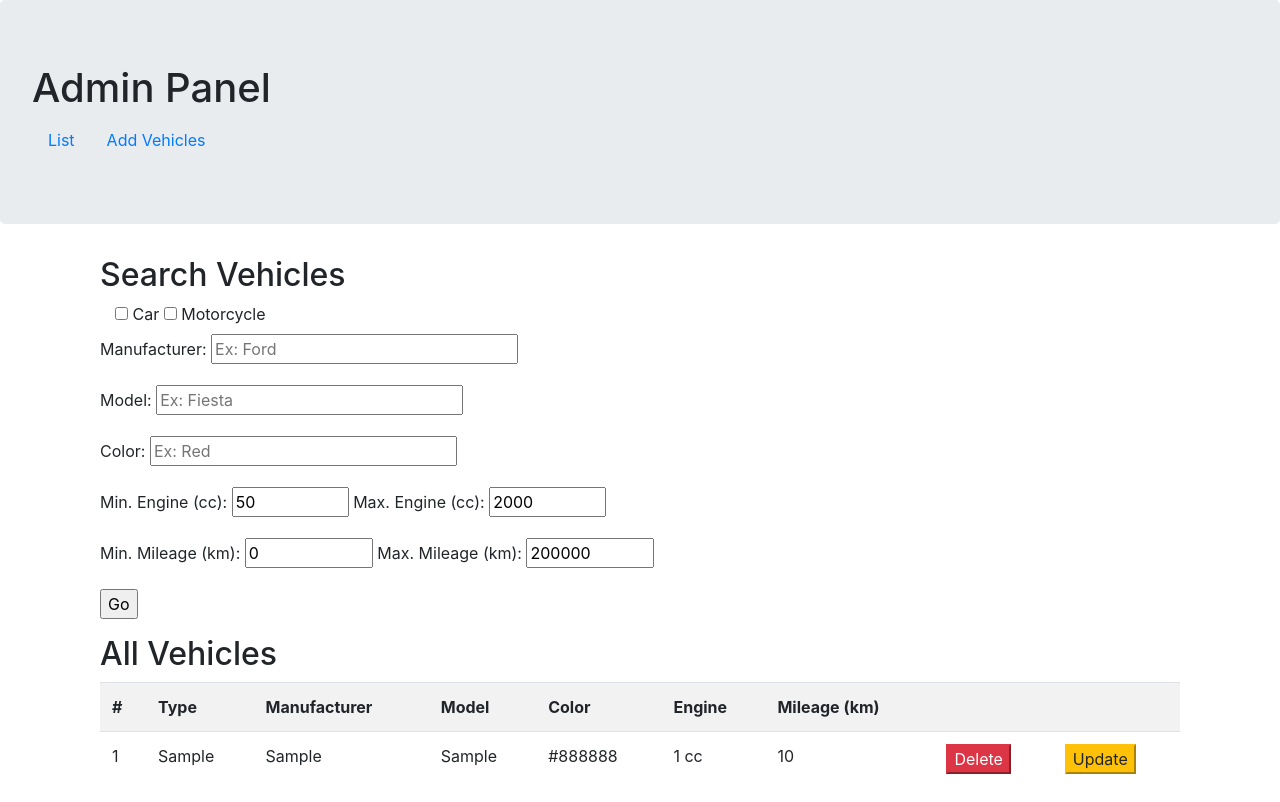
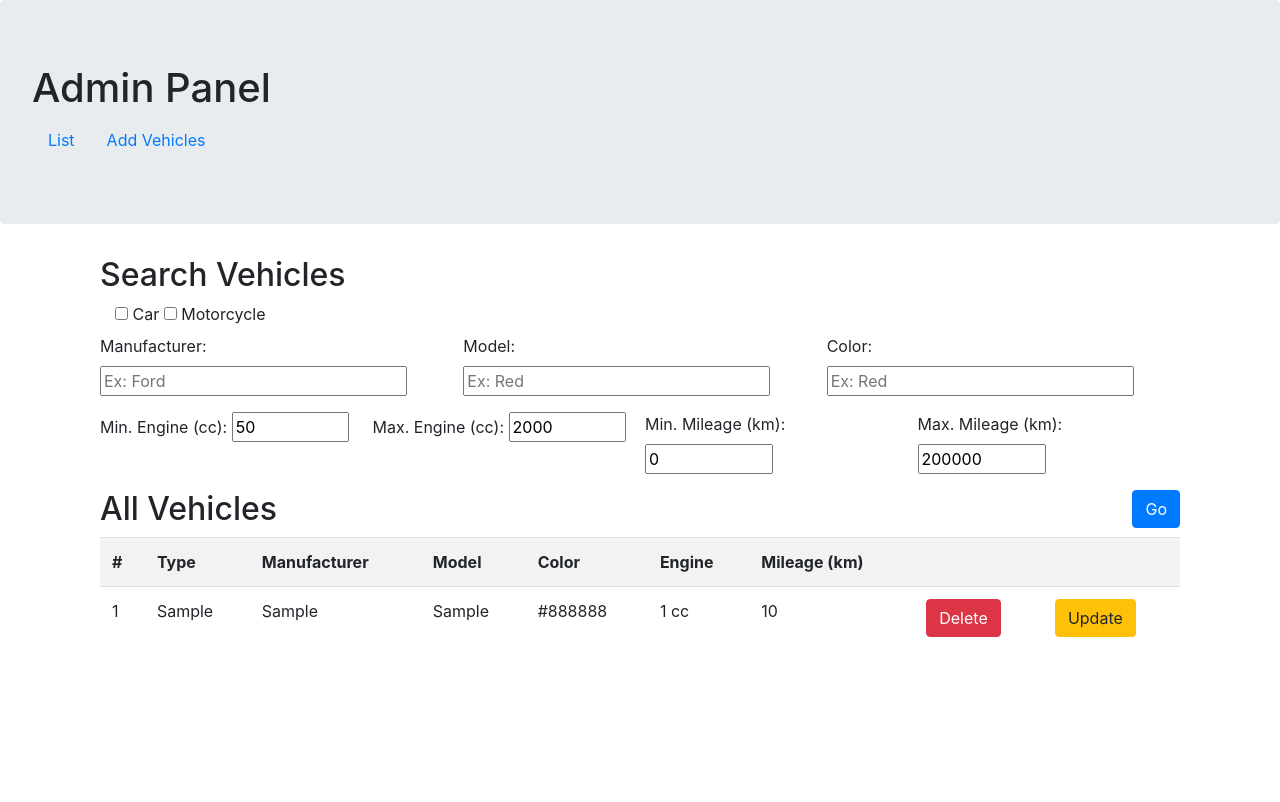
Before and after one commit to amadeusseilert/Flask-CRUD, a Flask app: page /admin/ in a window 1280 px wide. After the commit the page ends 637 px from the top, so only its background shows below. Run offline with Flask 2, Linux system fonts and the light colour scheme; tables that the repository leaves empty hold one stand-in row (values such as "Sample post"); some libraries are stand-ins or nearby versions.

Commit message:
nomenclaturas

```diff
--- a/app/admin/forms.py
+++ b/app/admin/forms.py
@@ -3,11 +3,11 @@ from wtforms import StringField, SubmitField, SelectField, IntegerField, Boolean
 from wtforms.validators import DataRequired, Length, NumberRange, InputRequired
 from wtforms.widgets.html5 import NumberInput
 
-from app.models import VEHICLE_TYPES
+from app.models import Vehicle
 
 
 class AddVehicleForm(FlaskForm):
-    v_type = SelectField('Type', choices=[(t, t) for t in VEHICLE_TYPES])
+    v_type = SelectField('Type', choices=[(t, t) for t in Vehicle.VEHICLE_TYPES])
     manufacturer = StringField('Manufacturer', validators=[DataRequired(), Length(min=1, max=50)])
     model = StringField('Model', validators=[DataRequired(), Length(min=1, max=50)])
     color = StringField('Color', validators=[DataRequired(), Length(min=1, max=50)])
@@ -21,7 +21,7 @@ class AddVehicleForm(FlaskForm):
 
 
 class UpdateVehicleForm(FlaskForm):
-    v_type = SelectField('Type', choices=[(t, t) for t in VEHICLE_TYPES])
+    v_type = SelectField('Type', choices=[(t, t) for t in Vehicle.VEHICLE_TYPES])
     manufacturer = StringField('Manufacturer', validators=[DataRequired(), Length(min=1, max=50)])
     model = StringField('Model', validators=[DataRequired(), Length(min=1, max=50)])
     color = StringField('Color', validators=[DataRequired(), Length(min=1, max=50)])
@@ -80,7 +80,7 @@ def search_vehicles_form_builder(form):
 
             return True
 
-    for vt in VEHICLE_TYPES:
+    for vt in Vehicle.VEHICLE_TYPES:
         setattr(SearchVehicleForm, vt, BooleanField(default=True, label=vt))
 
     setattr(SearchVehicleForm, 'submit', SubmitField('Go'))
--- a/app/templates/admin/base.html
+++ b/app/admin/templates/base.html
@@ -14,7 +14,7 @@
     <h1>Admin Panel</h1>
     <ul class="nav">
         <li class="nav-item">
-            <a class="nav-link" href="{{ url_for('admin.list_all')}}">List</a>
+            <a class="nav-link" href="{{ url_for('admin.index')}}">List</a>
         </li>
         <li class="nav-item">
             <a class="nav-link" href="{{ url_for('admin.add')}}">Add Vehicles</a>
--- /dev/null
+++ b/app/admin/templates/index.html
@@ -0,0 +1,117 @@
+{% extends "base.html" %}
+
+{% block content %}
+
+<div class="row">
+
+</div>
+
+
+<div class="container">
+    <h2>Search Vehicles</h2>
+    <form action="" method="post">
+        {{ form.hidden_tag() }}
+
+        <div class="container">
+            {% for f in types %}
+            <div class="d-inline">
+                {{ f}} {{ f.label }}
+            </div>
+            {% endfor %}
+        </div>
+
+        <div class="form-row">
+            <div class="form-group col-md-4">
+                {{ form.manufacturer.label }}:
+                {{ form.manufacturer(size=25, placeholder="Ex: Ford") }}
+                {% for error in form.manufacturer.errors %}
+                <span class="bg-danger">[{{ error }}]</span>
+                {% endfor %}
+            </div>
+            <div class="form-group col-md-4">
+                {{ form.model.label }}:
+                {{ form.model(size=25, placeholder="Ex: Red") }}
+                {% for error in form.model.errors %}
+                <span class="bg-danger">[{{ error }}]</span>
+                {% endfor %}
+            </div>
+            <div class="form-group col-md-4">
+                {{ form.color.label }}:
+                {{ form.color(size=25, placeholder="Ex: Red") }}
+                {% for error in form.color.errors %}
+                <span class="bg-danger">[{{ error }}]</span>
+                {% endfor %}
+            </div>
+        </div>
+        <div class="form-row">
+            <div class="form-group col-md-3">
+                {{ form.min_engine.label }}:
+                {{ form.min_engine(size=5, min=1, max=10000) }}
+                {% for error in form.min_engine.errors %}
+                <span class="bg-danger">[{{ error }}]</span>
+                {% endfor %}
+            </div>
+            <div class="form-group col-md-3">
+                {{ form.max_engine.label }}:
+                {{ form.max_engine(size=5, min=1, max=10000) }}<br>
+                {% for error in form.max_engine.errors %}
+                <span class="bg-danger">[{{ error }}]</span>
+                {% endfor %}
+            </div>
+            <div class="form-group col-md-3">
+                {{ form.min_mileage.label }}:
+                {{ form.min_mileage(size=5, min=0, max=200000) }}
+                {% for error in form.min_mileage.errors %}
+                <span class="bg-danger">[{{ error }}]</span>
+                {% endfor %}
+            </div>
+            <div class="form-group col-md-3">
+                {{ form.max_mileage.label }}:
+                {{ form.max_mileage(size=5, min=0, max=200000) }}<br>
+                {% for error in form.max_mileage.errors %}
+                <span class="bg-danger">[{{ error }}]</span>
+                {% endfor %}
+            </div>
+        </div>
+
+        {{ form.submit(class_="btn btn-primary float-right") }}
+    </form>
+</div>
+<div class="container">
+    <h2>All Vehicles</h2>
+    <table class="table table-striped">
+        <th>#
+        <th>Type</th>
+        <th>Manufacturer</th>
+        <th>Model</th>
+        <th>Color</th>
+        <th>Engine</th>
+        <th>Mileage (km)</th>
+        <th></th>
+        <th></th>
+        {% for v in vehicles %}
+        <tr>
+            <td>{{ loop.index }}</td>
+            <td>{{ v.v_type }}</td>
+            <td>{{ v.manufacturer }}</td>
+            <td>{{ v.model }}</td>
+            <td>{{ v.color }}</td>
+            <td>{{ v.engine_label }}</td>
+            <td>{{ v.mileage_label }}</td>
+            <td>
+                <form method=post action="{{ url_for('admin.delete', vehicle_id=v.id) }}">
+                    <button class='btn btn-danger' type=submit>Delete</button>
+                </form>
+            </td>
+            <td>
+                <form method=get action="{{ url_for('admin.update', vehicle_id=v.id) }}">
+                    <button class='btn btn-warning' type=submit>Update</button>
+                </form>
+            </td>
+        <tr>
+            {% endfor %}
+    </table>
+</div>
+
+
+{% endblock %}
--- a/app/templates/admin/vehicle.html
+++ b/app/admin/templates/vehicle.html
@@ -1,4 +1,4 @@
-{% extends "admin/base.html" %}
+{% extends "base.html" %}
 
 {% block content %}
 <h2>Add Vehicles</h2>
--- a/app/admin/views.py
+++ b/app/admin/views.py
@@ -2,7 +2,7 @@ from flask import Blueprint, render_template, request, url_for, flash
 from werkzeug.utils import redirect
 
 from app.admin.forms import AddVehicleForm, search_vehicles_form_builder, UpdateVehicleForm
-from app.models import Vehicle, VEHICLE_TYPES
+from app.models import Vehicle
 from app.instance import db
 
 
@@ -10,9 +10,9 @@ admin = Blueprint('admin', __name__, template_folder='templates')
 
 
 @admin.route('/', methods=['GET', 'POST'])
-def list_all():
+def index():
     form = search_vehicles_form_builder(request.form)
-    type_fields = [getattr(form, vt) for vt in VEHICLE_TYPES]
+    type_fields = [getattr(form, vt) for vt in Vehicle.VEHICLE_TYPES]
 
     if form.validate_on_submit():
         types_search = [f.label.text for f in type_fields if f.data]
@@ -27,10 +27,10 @@ def list_all():
         filtered_vehicles = Vehicle.perform_search(types_search, manufacturer_search, model_search, color_search,
                                                    min_engine_search, max_engine_search, min_mileage_search,
                                                    max_mileage_search)
-        return render_template('admin/list.html', form=form, vehicles=filtered_vehicles, types=type_fields)
+        return render_template('index.html', form=form, vehicles=filtered_vehicles, types=type_fields)
 
     all_vehicles = Vehicle.query.all()
-    return render_template('admin/list.html', form=form, vehicles=all_vehicles, types=type_fields)
+    return render_template('index.html', form=form, vehicles=all_vehicles, types=type_fields)
 
 
 @admin.route('/add', methods=['GET', 'POST'])
@@ -50,7 +50,7 @@ def add():
         db.session.commit()
         flash(nv.__repr__() + ' added.')
         return redirect(url_for('admin.add'))
-    return render_template('admin/vehicle.html', form=form)
+    return render_template('vehicle.html', form=form)
 
 
 @admin.route('/<int:vehicle_id>/delete', methods=['POST'])
@@ -58,7 +58,7 @@ def delete(vehicle_id):
     v = Vehicle.query.get_or_404(vehicle_id)  # type: Vehicle
     db.session.delete(v)
     db.session.commit()
-    return redirect(url_for('admin.list_all'))
+    return redirect(url_for('admin.index'))
 
 
 @admin.route('/<int:vehicle_id>/update', methods=['GET', 'POST'])
@@ -67,7 +67,7 @@ def update(vehicle_id):
     form = UpdateVehicleForm(request.form)
     if request.method == 'GET':
         form.fill_form(v)
-        return render_template('admin/vehicle.html', form=form)
+        return render_template('vehicle.html', form=form)
     elif request.method == 'POST':
         if form.validate_on_submit():
             v.v_type = form.v_type.data
@@ -78,6 +78,6 @@ def update(vehicle_id):
             v.mileage = form.mileage.data
 
             db.session.commit()
-            return redirect(url_for('admin.list_all'))
+            return redirect(url_for('admin.index'))
 
     return redirect(url_for('admin.update', vehicle_id=v.id))
--- a/app/instance.py
+++ b/app/instance.py
@@ -30,9 +30,9 @@ def init_db(config):
         db.create_all()
         db.session.commit()
 
-        v1 = models.Vehicle(models.VehicleTypes.CAR, u'Fiat', u'Uno', u'Red', 1000, 0)
-        v2 = models.Vehicle(models.VehicleTypes.CAR, u'Volkswagen', u'Fox', u'Silver', 1600, 10000)
-        v3 = models.Vehicle(models.VehicleTypes.MOTORCYCLE, u'BMW', u'G 310 R', u'White', 313, 5000)
+        v1 = models.Vehicle(u'Car', u'Fiat', u'Uno', u'Red', 1000, 0)
+        v2 = models.Vehicle(u'Car', u'Volkswagen', u'Fox', u'Silver', 1600, 10000)
+        v3 = models.Vehicle(u'Motorcycle', u'BMW', u'G 310 R', u'White', 313, 5000)
 
         db.session.add(v1)
         db.session.add(v2)
--- a/app/templates/admin/list.html
+++ /dev/null
@@ -1,102 +0,0 @@
-{% extends "admin/base.html" %}
-
-{% block content %}
-
-<div class="row">
-
-</div>
-
-
-<div class="container">
-    <h2>Search Vehicles</h2>
-    <form action="" method="post">
-        {{ form.hidden_tag() }}
-
-        <div class="container">
-            {% for f in types %}
-            <div class="d-inline">
-                {{ f}} {{ f.label }}
-            </div>
-            {% endfor %}
-        </div>
-
-        <p>
-            {{ form.manufacturer.label }}:
-            {{ form.manufacturer(size=25, placeholder="Ex: Ford") }}
-            {% for error in form.manufacturer.errors %}
-            <span class="bg-danger">[{{ error }}]</span>
-            {% endfor %}
-        </p>
-        <p>
-            {{ form.model.label }}:
-            {{ form.model(size=25, placeholder="Ex: Fiesta") }}
-            {% for error in form.model.errors %}
-            <span class="bg-danger">[{{ error }}]</span>
-            {% endfor %}
-        </p>
-        <p>
-            {{ form.color.label }}:
-            {{ form.color(size=25, placeholder="Ex: Red") }}
-            {% for error in form.color.errors %}
-            <span class="bg-danger">[{{ error }}]</span>
-            {% endfor %}
-        </p>
-        <p>
-            {{ form.min_engine.label }}:
-            {{ form.min_engine(size=5, min=1, max=10000) }}
-            {{ form.max_engine.label }}:
-            {{ form.max_engine(size=5, min=1, max=10000) }}<br>
-            {% for error in form.min_engine.errors + form.max_engine.errors %}
-            <span class="bg-danger">[{{ error }}]</span>
-            {% endfor %}
-        </p>
-        <p>
-            {{ form.min_mileage.label }}:
-            {{ form.min_mileage(size=5, min=0, max=200000) }}
-            {{ form.max_mileage.label }}:
-            {{ form.max_mileage(size=5, min=0, max=200000) }}<br>
-            {% for error in form.min_mileage.errors + form.max_mileage.errors %}
-            <span class="bg-danger">[{{ error }}]</span>
-            {% endfor %}
-        </p>
-        <p>{{ form.submit() }}</p>
-    </form>
-</div>
-<div class="container">
-    <h2>All Vehicles</h2>
-    <table class="table table-striped">
-        <th>#
-        <th>Type</th>
-        <th>Manufacturer</th>
-        <th>Model</th>
-        <th>Color</th>
-        <th>Engine</th>
-        <th>Mileage (km)</th>
-        <th></th>
-        <th></th>
-        {% for v in vehicles %}
-        <tr>
-            <td>{{ loop.index }}</td>
-            <td>{{ v.v_type }}</td>
-            <td>{{ v.manufacturer }}</td>
-            <td>{{ v.model }}</td>
-            <td>{{ v.color }}</td>
-            <td>{{ v.engine_label }}</td>
-            <td>{{ v.mileage_label }}</td>
-            <td>
-                <form method=post action="{{ url_for('admin.delete', vehicle_id=v.id) }}">
-                    <button class='btn-danger' type=submit>Delete</button>
-                </form>
-            </td>
-            <td>
-                <form method=get action="{{ url_for('admin.update', vehicle_id=v.id) }}">
-                    <button class='btn-warning' type=submit>Update</button>
-                </form>
-            </td>
-        <tr>
-            {% endfor %}
-    </table>
-</div>
-
-
-{% endblock %}
```
Also changed, not shown: app/models.py (+5 -6 lines), test/test_vehicle_add.py (+5 -5 lines), test/test_vehicle_delete.py (+1 -1 lines), test/test_vehicle_search.py (+8 -8 lines), test/test_vehicle_update.py (+6 -6 lines), app/static/favicon.ico (added).
